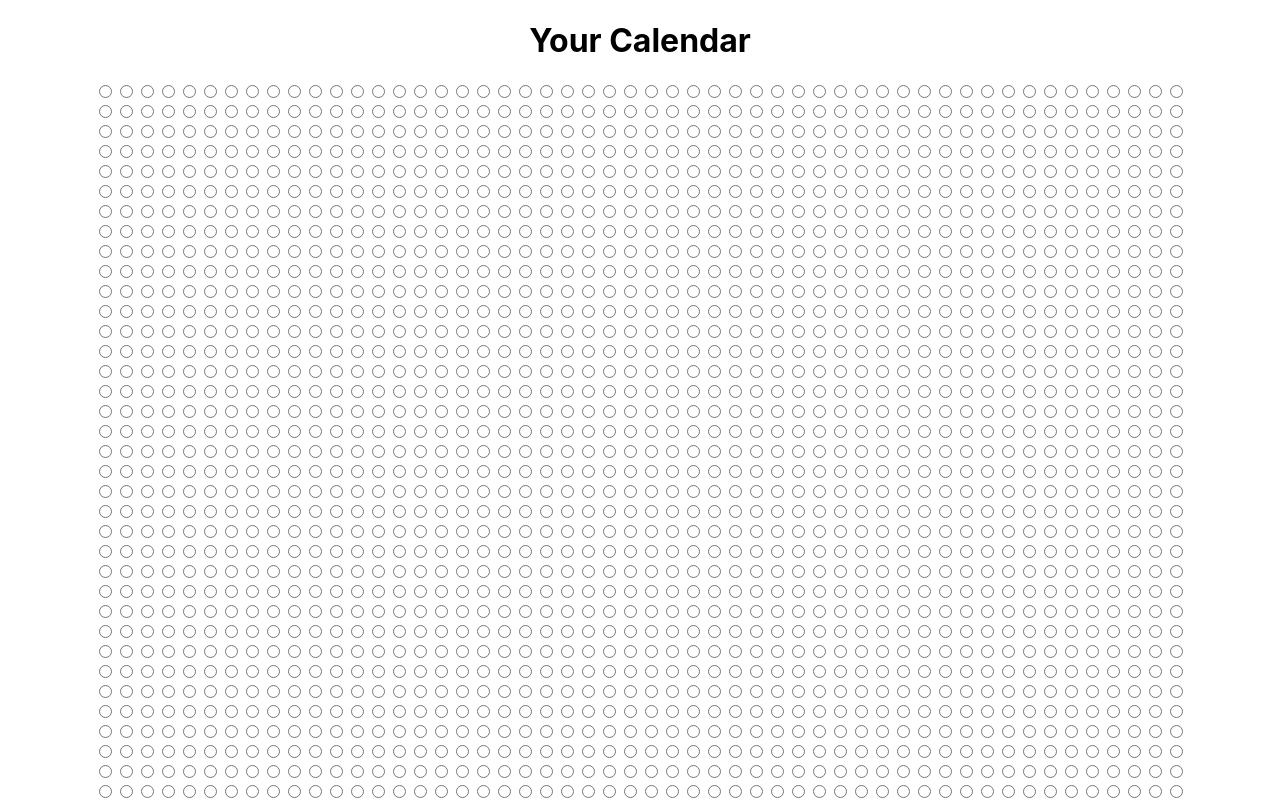
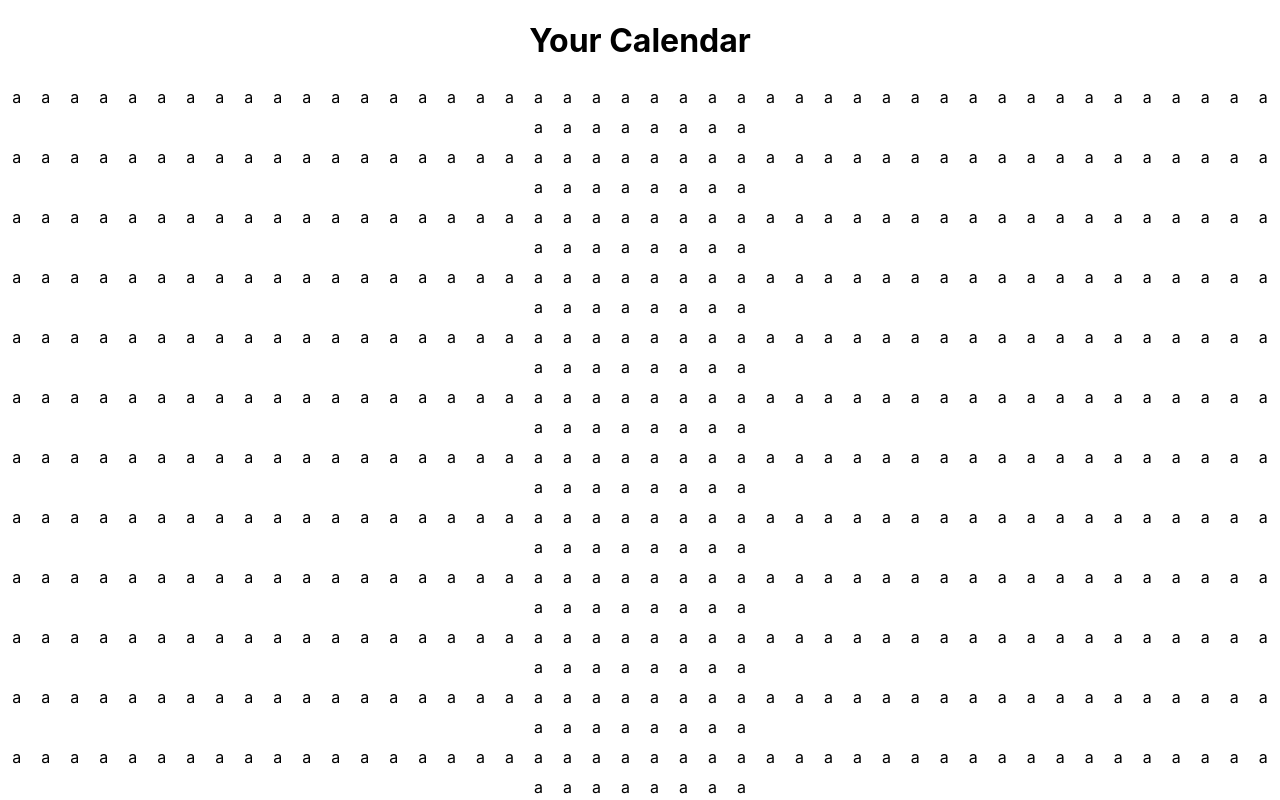
Before and after one commit to adiguno/react_calendar, a React (Create React App) app: page / in a window 1280 px wide. Shown: the top 800 px of the page. Built offline with nearby package versions, Linux system fonts and the light colour scheme.

Commit message:
css and prettierrc'

```diff
--- a/src/Calendar/Week.tsx
+++ b/src/Calendar/Week.tsx
@@ -1,4 +1,5 @@
-import React from "react";
+import { NONAME } from "dns";
+import React, { CSSProperties } from "react";
 
 type WeekProps = {
 	index: number;
@@ -10,7 +11,25 @@ export class Week extends React.Component<WeekProps, {}> {
 	}
 
 	render() {
-        // return(<button>{this.props.index}</button>)
+		return (
+			<label style={this.labelStyle}>
+				<input type="radio" className="demo" style={this.inputStyle} />
+				<span style={this.spanStyle}>a</span>
+			</label>
+		);
+		// return(<button>{this.props.index}</button>)
 		return <input type="radio" />;
 	}
+
+	inputStyle: CSSProperties = {
+		display: "none",
+	};
+	labelStyle: CSSProperties = {
+		display: "inline-block",
+		padding: "5px 10px",
+		cursor: "pointer",
+	};
+	spanStyle: CSSProperties = {
+		position: "relative",
+	};
 }
--- /dev/null
+++ b/src/Calendar/Year.css
@@ -0,0 +1,94 @@
+/*
+ * Hide the inputs.
+ */
+
+input {
+	display: none;
+}
+
+/*
+   * Then, style the label so it looks like however you want.
+   * Here's a quick rundown of how I did it here:
+   */
+
+/*
+   * Some basic positioning styles, and we give it the pointer cursor to show
+   * that it's clickable
+   */
+
+label {
+	display: inline-block;
+	padding: 5px 10px;
+	cursor: pointer;
+}
+
+/*
+   * With how I decided to build this, the position: relative is super important.
+   * We're going to position a pseudo element within this element(As it is the containing box)
+   */
+
+label span {
+	position: relative;
+	line-height: 22px;
+}
+
+/*
+   * Because we're using pseudo elements, a content property is required to make them appear.
+   */
+
+label span:before,
+label span:after {
+	content: "";
+}
+
+/*
+   * We are using the :before peudo elemnt as the actual button,
+   * then we'll position the :after over it. You could also use a background-image,
+   * font-icon, or really anything if you want different styles.
+   * For the specific style we're going for, this approach is simply the easiest, but
+   * once you understand the concept you can really do it however you like.
+   */
+
+label span:before {
+	border: 1px solid #222021;
+	width: 20px;
+	height: 20px;
+	margin-right: 10px;
+	display: inline-block;
+	vertical-align: top;
+}
+
+label span:after {
+	background: #222021;
+	width: 14px;
+	height: 14px;
+	position: absolute;
+	top: 2px;
+	left: 4px;
+	transition: 300ms;
+	opacity: 0;
+}
+
+/*
+   * This is the most important part of this whole file, if you understand what's happening here
+   * you can really make this in so many different ways.
+   *
+   * We start by selecting the input inside of the label, with "label input". From there we use the
+   * ":checked" selector to *only* select the input when it is checked. We then use the immediate sibling
+   * selector(+) to select the span, and then it's pseudo element :after(What we are using to mark the button)
+   * Because we already styled the :after, all we have to do is set the opacity to 1, making it fade in.
+   */
+label input:checked + span:after {
+	opacity: 1;
+}
+
+/*
+   * A little styling for the demo
+   */
+
+body {
+	background: #fbfbfb;
+	font-family: Arial;
+	font-weight: bold;
+	color: rgba(0, 0, 0, 0.7);
+}
```
Also changed, not shown: 1 other file (tests, documents, lock files or other folders).
